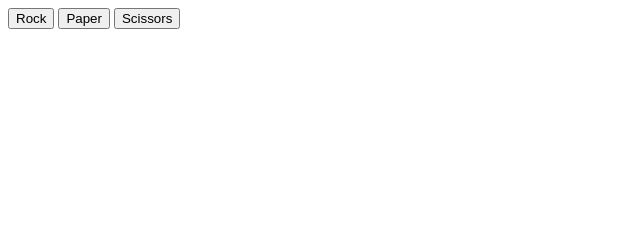
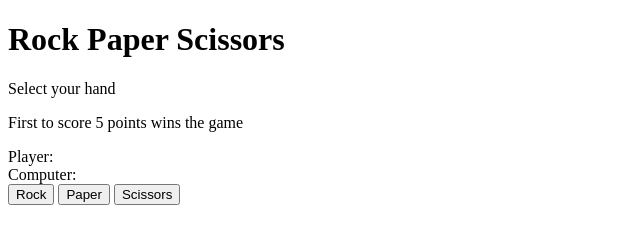
Before and after one commit to naomi-ho/rock-paper-scissors, a plain HTML site: page index.html in a window 1280 px wide. Shown: the whole page, without its empty margins (0-640 px from the left). Drawn offline with Linux system fonts and the light colour scheme.

Commit message:
Add game condition and game scores

```diff
--- a/index.html
+++ b/index.html
@@ -6,8 +6,21 @@
         <script src="script.js" defer></script>
     </head>
     <body>
-        <button id="rock">Rock</button>
-        <button id="paper">Paper</button>
-        <button id="scissors">Scissors</button>
+        <h1>Rock Paper Scissors</h1>
+        <div class="lines">
+            <p id="line-1">Select your hand</p>
+            <p id="line-2">First to score 5 points wins the game</p>
+        </div>
+
+        <div class="results">
+            <div id="player-score">Player:</div>
+            <div id="computer-score">Computer:</div>
+        </div>
+
+        <div id="buttons">
+            <button id="rock">Rock</button>
+            <button id="paper">Paper</button>
+            <button id="scissors">Scissors</button>
+        </div>
     </body>
 </html>
```
